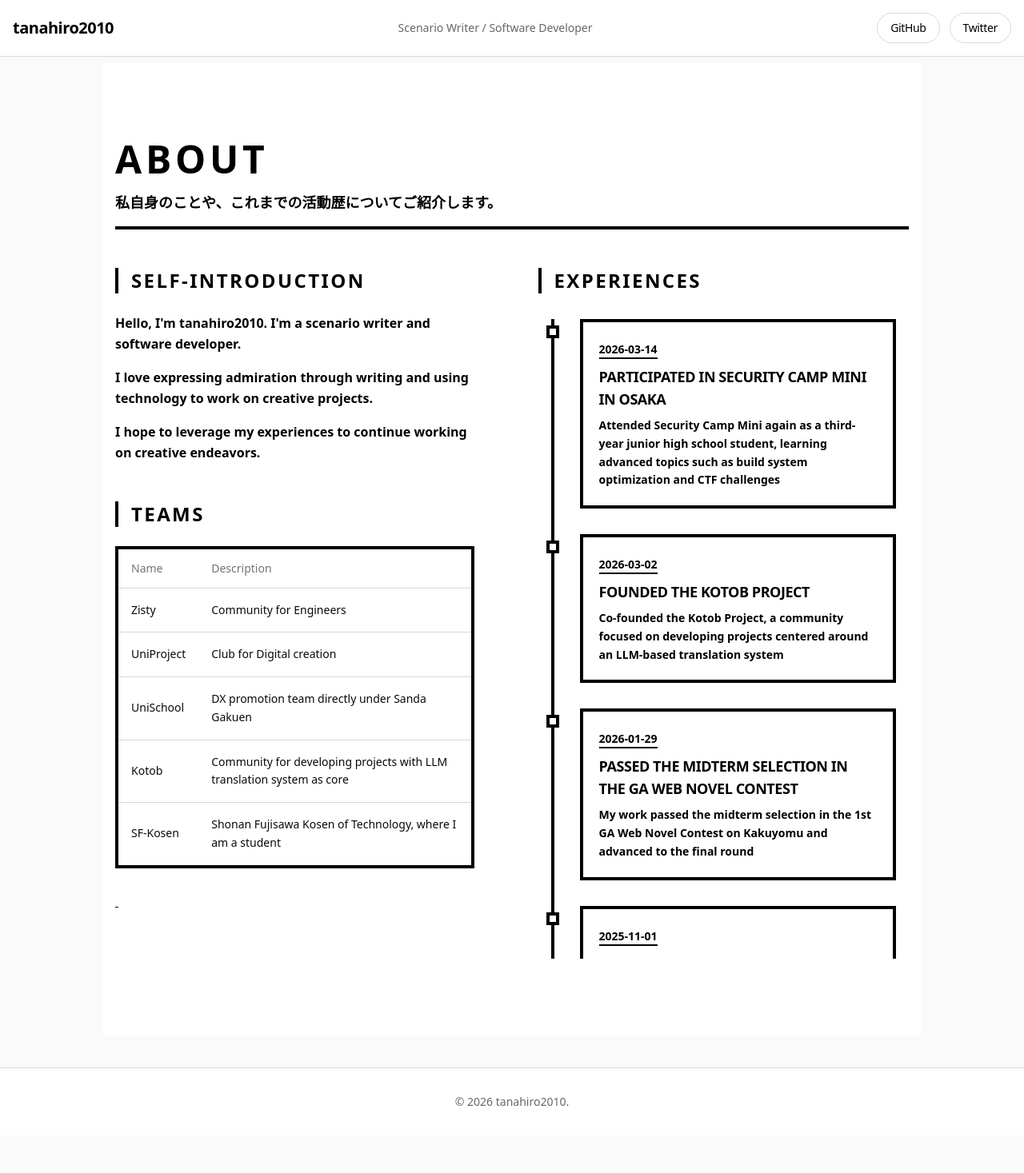
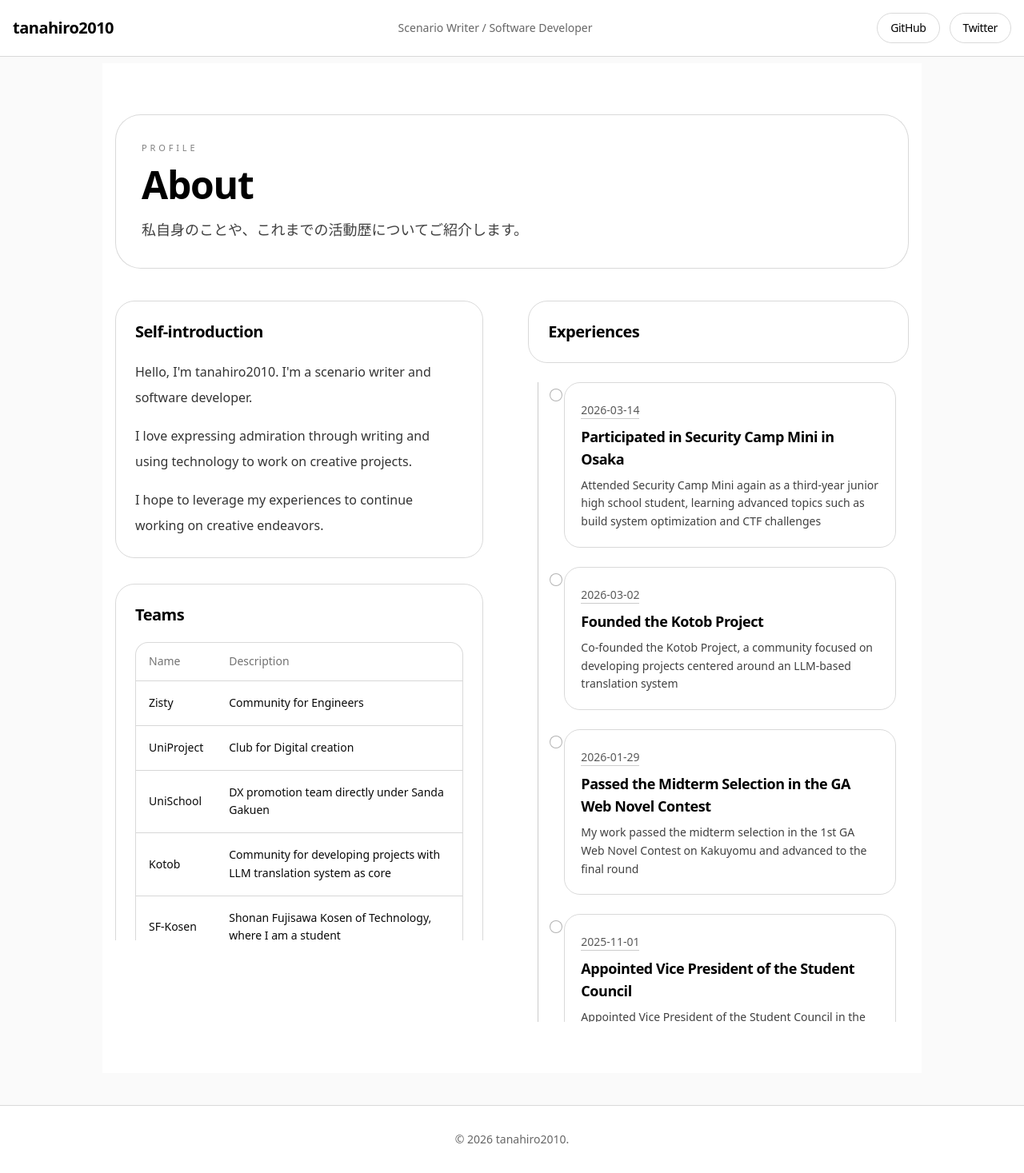
Before and after one commit to tanahiro2010/portfolio, a React (Vite) app: page /about in a window 1280 px wide. Shown: the whole page at 80% size. Before the commit the page ends 1420 px from the top, so only its background shows below. Built offline with nearby package versions, Linux system fonts and the light colour scheme.

Commit message:
feat: About, Links, and Worksページのデザインを改善し、スタイルを統一

```diff
--- a/src/app/about.tsx
+++ b/src/app/about.tsx
@@ -91,23 +91,24 @@ const About = () => {
     []);
 
     return (
-        <main className="max-w-5xl mx-auto px-4 py-12 md:py-24 bg-white text-black">
+        <main className="mx-auto max-w-5xl bg-white px-4 py-10 text-black md:py-16">
             <BlurFade delay={0.1} inView>
-                <div className="mb-12 border-b-4 border-black pb-4">
-                    <h1 className="text-4xl md:text-5xl font-black uppercase tracking-widest mb-4 text-black">About</h1>
-                    <p className="text-lg text-black font-bold max-w-[600px]">
+                <div className="mb-10 rounded-[2rem] border border-black/15 bg-white p-6 md:p-8">
+                    <p className="text-[11px] uppercase tracking-[0.35em] text-black/50">profile</p>
+                    <h1 className="mt-3 text-4xl font-semibold tracking-tight text-black md:text-5xl">About</h1>
+                    <p className="mt-4 max-w-[620px] text-base leading-8 text-black/75 md:text-lg">
                         私自身のことや、これまでの活動歴についてご紹介します。
                     </p>
                 </div>
             </BlurFade>
 
-            <div className="flex md:flex-row flex-col mt-6 gap-12 md:gap-16">
-                <div className="w-full md:w-1/2 space-y-12 md:max-h-[800px] md:overflow-y-auto md:pr-4 custom-scrollbar"> { /* Self-introduction, Teams, Skills - side1 section */}
+            <div className="mt-6 flex flex-col gap-8 md:flex-row md:gap-10">
+                <div className="w-full space-y-8 md:w-1/2 md:max-h-[800px] md:overflow-y-auto md:pr-4 custom-scrollbar"> { /* Self-introduction, Teams, Skills - side1 section */}
                     {/* Self-introduction */}
                     <BlurFade delay={0.2} inView>
-                        <div>
-                            <h2 className="text-2xl font-black uppercase tracking-widest mb-6 text-black border-l-4 border-black pl-4">Self-introduction</h2>
-                            <div className="space-y-4 text-black font-bold leading-relaxed">
+                        <div className="rounded-[1.5rem] border border-black/15 p-5 md:p-6">
+                            <h2 className="mb-5 text-xl font-semibold tracking-tight text-black">Self-introduction</h2>
+                            <div className="space-y-4 text-black/80 leading-8">
                                 <p>
                                     Hello, I'm tanahiro2010. I'm a scenario writer and software developer.
                                 </p>
@@ -123,9 +124,9 @@ const About = () => {
 
                     {/* Teams */}
                     <BlurFade delay={0.3} inView>
-                        <div>
-                            <h2 className="text-2xl font-black uppercase tracking-widest mb-6 text-black border-l-4 border-black pl-4">Teams</h2>
-                            <div className="overflow-hidden bg-white border-4 border-black rounded-none">
+                        <div className="rounded-[1.5rem] border border-black/15 p-5 md:p-6">
+                            <h2 className="mb-5 text-xl font-semibold tracking-tight text-black">Teams</h2>
+                            <div className="overflow-hidden rounded-[1rem] border border-black/15 bg-white">
                                 <Table headers={["Name", "Description"]} items={TEAMS} />
                             </div>
                         </div>
@@ -133,13 +134,13 @@ const About = () => {
 
                     {/* Skills */}
                     <BlurFade delay={0.4} inView>
-                        <div>
-                            <h2 className="text-2xl font-black uppercase tracking-widest mb-6 text-black border-l-4 border-black pl-4">Skills</h2>
+                        <div className="rounded-[1.5rem] border border-black/15 p-5 md:p-6">
+                            <h2 className="mb-5 text-xl font-semibold tracking-tight text-black">Skills</h2>
                             <ul className="space-y-4">
                                 {SKILLS.map((skill, idx) => (
-                                    <li key={idx} className="group flex flex-col gap-1.5 border-4 border-black rounded-none p-5 md:p-6 transition-colors hover:bg-black hover:text-white">
-                                        <h3 className="font-black uppercase tracking-widest text-black group-hover:text-white transition-colors">{skill.name}</h3>
-                                        <p className="text-sm font-bold text-black group-hover:text-white leading-relaxed">{skill.desc}</p>
+                                    <li key={idx} className="group flex flex-col gap-1.5 rounded-[1.25rem] border border-black/15 p-5 transition-colors hover:bg-black hover:text-white">
+                                        <h3 className="font-semibold tracking-tight text-black group-hover:text-white transition-colors">{skill.name}</h3>
+                                        <p className="text-sm leading-relaxed text-black/75 group-hover:text-white">{skill.desc}</p>
                                     </li>
                                 ))}
                             </ul>
@@ -150,19 +151,21 @@ const About = () => {
                 {/* Experiences */}
                 <div className="w-full md:w-1/2">            { /* Experiences - side2 section */}
                     <BlurFade delay={0.2} inView>
-                        <h2 className="text-2xl font-black uppercase tracking-widest mb-8 text-black border-l-4 border-black pl-4">Experiences</h2>
+                        <div className="mb-6 rounded-[1.5rem] border border-black/15 p-5 md:p-6">
+                            <h2 className="text-xl font-semibold tracking-tight text-black">Experiences</h2>
+                        </div>
                     </BlurFade>
                     <div className="md:max-h-[800px] md:overflow-y-auto md:pr-4 pb-12 custom-scrollbar">
-                        <ul className="relative border-l-4 border-black ml-4 space-y-8">
+                        <ul className="relative ml-3 space-y-6 border-l border-black/20 pl-6">
                             {history.map((item, index) => (
                                 <BlurFade key={index} delay={0.3 + index * 0.05} inView>
-                                    <li className="relative pl-8">
-                                        <span className="absolute -left-[10px] top-2 flex items-center justify-center w-4 h-4 bg-white border-4 border-black rounded-none shadow-none"></span>
+                                    <li className="relative pl-2">
+                                        <span className="absolute -left-[10px] top-2 flex h-4 w-4 items-center justify-center rounded-full border border-black/30 bg-white"></span>
 
-                                        <div className="group border-4 border-black rounded-none p-5 transition-colors hover:bg-black hover:text-white shadow-none">
-                                            <time className="text-sm font-bold border-b-2 border-black inline-block mb-2 group-hover:border-white" dateTime={item.date}>{item.date}</time>
-                                            <h3 className="text-lg font-black text-black group-hover:text-white transition-colors uppercase tracking-tight">{item.title}</h3>
-                                            <p className="font-bold mt-2 text-sm leading-relaxed">{item.description}</p>
+                                        <div className="group rounded-[1.25rem] border border-black/15 p-5 transition-colors hover:bg-black hover:text-white">
+                                            <time className="mb-2 inline-block border-b border-black/20 text-sm text-black/65 group-hover:border-white/70 group-hover:text-white" dateTime={item.date}>{item.date}</time>
+                                            <h3 className="text-lg font-semibold tracking-tight text-black group-hover:text-white transition-colors">{item.title}</h3>
+                                            <p className="mt-2 text-sm leading-relaxed text-black/75 group-hover:text-white">{item.description}</p>
                                         </div>
                                     </li>
                                 </BlurFade>
--- a/src/app/links.tsx
+++ b/src/app/links.tsx
@@ -20,11 +20,12 @@ const LINKS: Array<LinkItem> = [
 
 const Links = () => {
     return (
-        <div className="max-w-2xl mx-auto px-4 py-12 md:py-24 bg-white text-black">
+        <div className="mx-auto max-w-2xl bg-white px-4 py-10 text-black md:py-16">
             <BlurFade delay={0.1} inView>
-                <div className="mb-12 text-center border-b-4 border-black pb-4">
-                    <h1 className="text-4xl md:text-5xl font-black uppercase tracking-widest mb-4 text-black">Links</h1>
-                    <p className="text-lg font-bold text-black">
+                <div className="mb-10 rounded-[2rem] border border-black/15 bg-white p-6 text-center md:p-8">
+                    <p className="text-[11px] uppercase tracking-[0.35em] text-black/50">directory</p>
+                    <h1 className="mt-3 text-4xl font-semibold tracking-tight text-black md:text-5xl">Links</h1>
+                    <p className="mt-4 text-base leading-8 text-black/75 md:text-lg">
                         各種プラットフォームやSNSのアカウント一覧です。
                     </p>
                 </div>
@@ -38,12 +39,12 @@ const Links = () => {
                                 to={link.href}
                                 aria-label={`${link.label} を開く`}
                                 title={link.label}
-                                className="group flex items-center justify-between border-4 border-black rounded-none p-5 md:p-6 transition-colors hover:bg-black hover:text-white"
+                                className="group flex items-center justify-between rounded-[1.5rem] border border-black/15 p-5 md:p-6 transition-colors hover:bg-black hover:text-white"
                             >
-                                <span className="text-xl font-black uppercase tracking-widest text-black group-hover:text-white transition-colors truncate">
+                                <span className="truncate text-xl font-semibold tracking-tight text-black group-hover:text-white transition-colors">
                                     {link.label}
                                 </span>
-                                <div className="shrink-0 p-2 md:p-2.5 rounded-none border-4 border-black bg-white group-hover:border-white group-hover:bg-black transition-colors">
+                                <div className="shrink-0 rounded-full border border-black/15 bg-white p-2 transition-colors group-hover:border-white/40 group-hover:bg-black">
                                     <ArrowRight className="w-6 h-6 text-black group-hover:text-white transition-colors" strokeWidth={3} />
                                 </div>
                             </Link>
--- a/src/app/works/index.tsx
+++ b/src/app/works/index.tsx
@@ -32,33 +32,34 @@ const WORKS: Array<Work> = [
 
 const Works = () => {
     return (
-        <div className="max-w-4xl mx-auto px-4 py-12 md:py-24 bg-white text-black">
+        <div className="mx-auto max-w-4xl bg-white px-4 py-10 text-black md:py-16">
             <BlurFade delay={0.1} inView>
-                <div className="mb-12 border-b-4 border-black pb-4">
-                    <h1 className="text-4xl md:text-5xl font-black uppercase tracking-widest mb-4 text-black">Works</h1>
-                    <p className="text-lg text-black font-bold max-w-[600px]">
+                <div className="mb-10 rounded-[2rem] border border-black/15 bg-white p-6 md:p-8">
+                    <p className="text-[11px] uppercase tracking-[0.35em] text-black/50">projects</p>
+                    <h1 className="mt-3 text-4xl font-semibold tracking-tight text-black md:text-5xl">Works</h1>
+                    <p className="mt-4 max-w-[620px] text-base leading-8 text-black/75 md:text-lg">
                         これまでに開発してきたプロダクトや関わってきたプロジェクトの一部をご紹介します。
                     </p>
                 </div>
             </BlurFade>
 
-            <div className="flex flex-col gap-6">
+            <div className="flex flex-col gap-5">
                 {WORKS.map((work, idx) => (
                     <BlurFade key={work.title} delay={0.2 + idx * 0.1} inView>
                         <Link
                             to={work.href}
-                            className="group block border-4 border-black rounded-none p-6 md:p-8 transition-colors hover:bg-black hover:text-white"
+                            className="group block rounded-[1.5rem] border border-black/15 p-6 md:p-8 transition-colors hover:bg-black hover:text-white"
                         >
                             <div className="flex items-start justify-between gap-4">
                                 <div className="space-y-3">
-                                    <h2 className="text-xl md:text-2xl font-black uppercase tracking-widest text-black group-hover:text-white transition-colors">
+                                    <h2 className="text-xl font-semibold tracking-tight text-black group-hover:text-white transition-colors md:text-2xl">
                                         {work.title}
                                     </h2>
-                                    <p className="text-black font-bold leading-relaxed group-hover:text-white transition-colors">
+                                    <p className="text-black/75 leading-relaxed group-hover:text-white transition-colors">
                                         {work.description}
                                     </p>
                                 </div>
-                                <div className="shrink-0 p-2 md:p-3 rounded-none border-4 border-black bg-white group-hover:border-white group-hover:bg-black transition-colors hidden sm:block">
+                                <div className="hidden shrink-0 rounded-full border border-black/15 bg-white p-2 transition-colors group-hover:border-white/40 group-hover:bg-black sm:block">
                                     <ArrowRight className="w-6 h-6 text-black group-hover:text-white transition-colors" strokeWidth={3} />
                                 </div>
                             </div>
```
